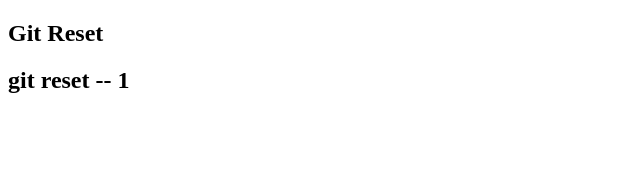
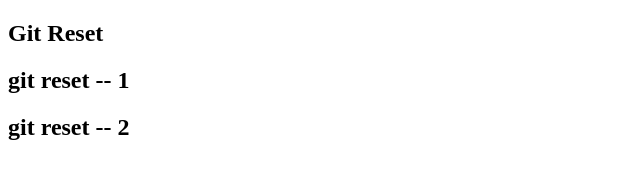
Before and after one commit to Ishant-Chahal/Git-Reset, a plain HTML site: page index.html in a window 1280 px wide. Shown: the whole page, without its empty margins (0-640 px from the left). Drawn offline with Linux system fonts and the light colour scheme.

Commit message:
Reset command done

```diff
--- a/index.html
+++ b/index.html
@@ -8,5 +8,6 @@
 <body>
     <h2>Git Reset</h2>
     <h2>git reset -- 1</h2>
+    <h2>git reset -- 2</h2>
 </body>
 </html>
```
